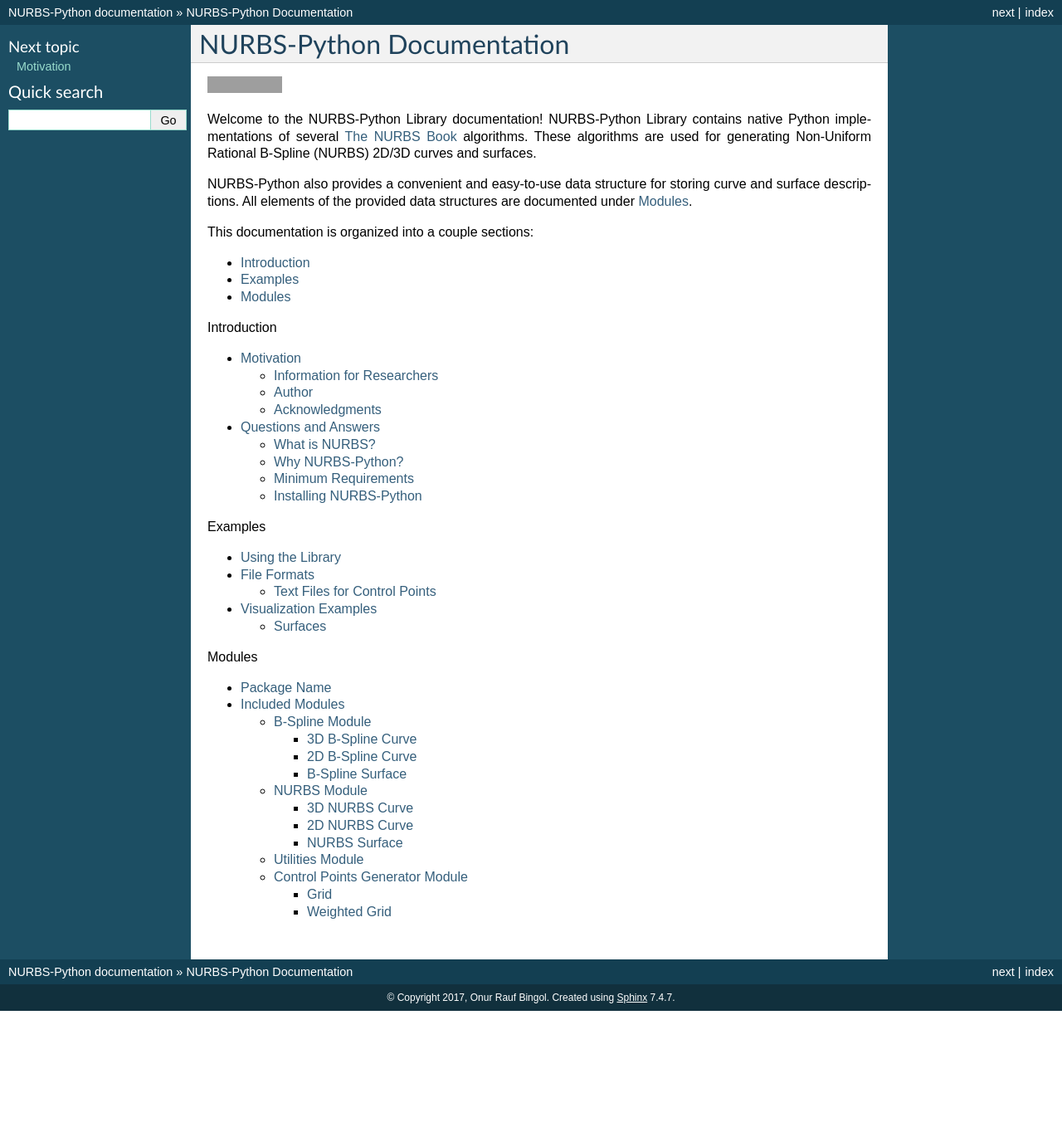
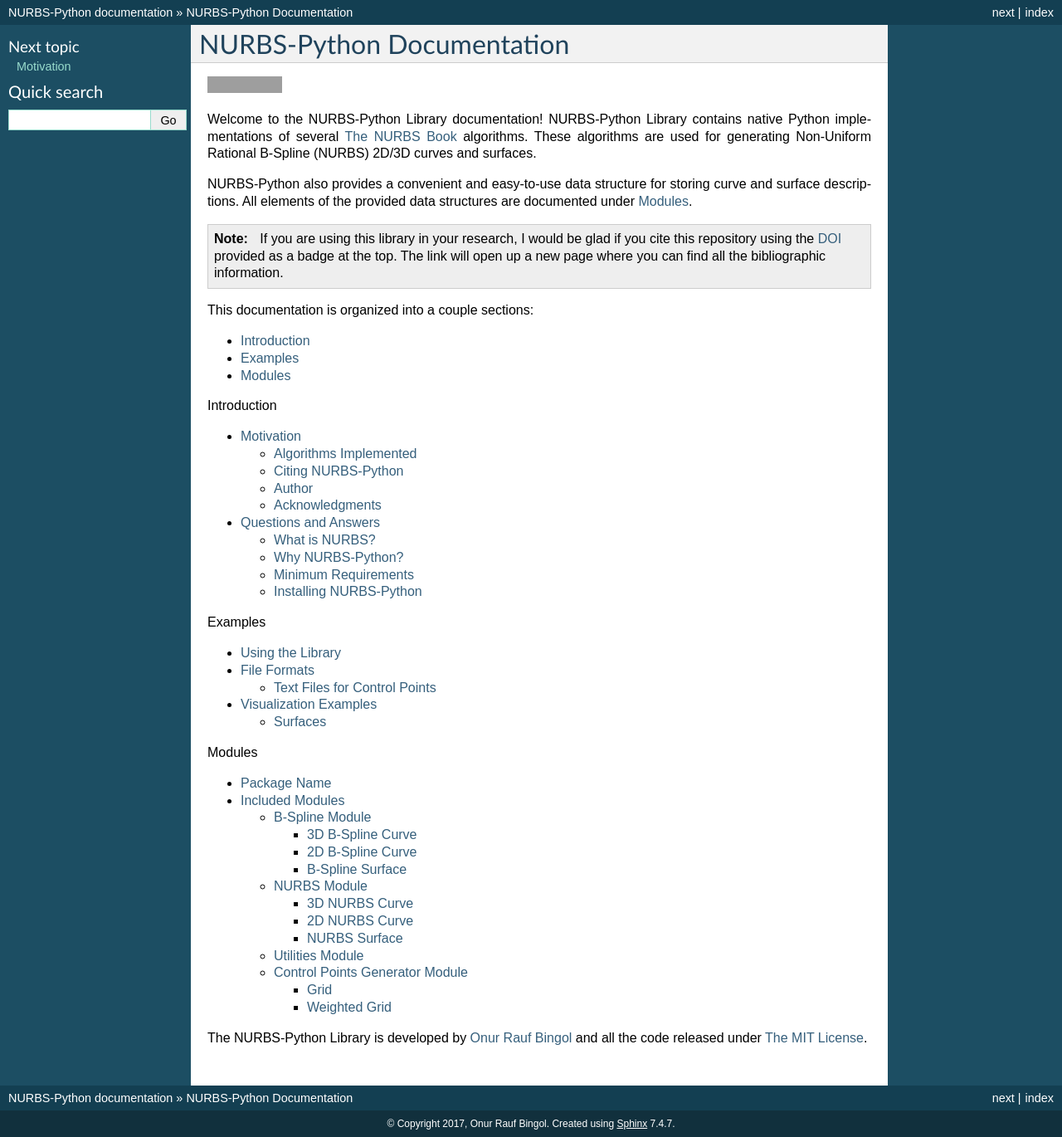
Before and after one commit to orbingol/NURBS-Python, a Sphinx documentation site: the page built from docs/index.rst, in a window 1280 px wide. Shown: the whole page at 83% size. Built offline with Sphinx 7.4.7, drawn with Linux system fonts in a browser that asks for light colours; formulas are drawn with MathJax 3; before the commit the page ends 1218 px from its top, so only the background shows below that; grey boxes are pictures that could not be loaded.

```diff
--- a/docs/index.rst
+++ b/docs/index.rst
@@ -9,6 +9,12 @@ Non-Uniform Rational B-Spline (NURBS) 2D/3D curves and surfaces.
 
 NURBS-Python also provides a convenient and easy-to-use data structure for storing curve and surface descriptions. All
 elements of the provided data structures are documented under :ref:`modules`.
+
+.. note::
+
+    If you are using this library in your research, I would be glad if you cite this repository using the DOI_
+    provided as a badge at the top. The link will open up a new page where you can find all the bibliographic
+    information.
 
 This documentation is organized into a couple sections:
 
@@ -43,6 +49,11 @@ This documentation is organized into a couple sections:
 
     modules
 
+
+The NURBS-Python Library is developed by `Onur Rauf Bingol <https://github.com/orbingol>`_ and all the code released
+under `The MIT License <https://github.com/orbingol/NURBS-Python/blob/master/LICENSE>`_.
+
+
 .. Indices and tables
 .. ==================
 
```
Also changed, not shown: README.rst (+19 -28 lines), docs/introduction.rst (+23 -2 lines).
